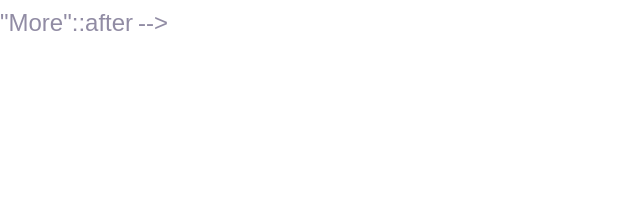
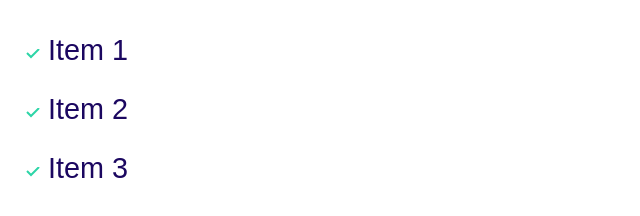
Before and after one commit to laoktaviana/Website, a plain HTML site: page index.html in a window 1280 px wide. Shown: the whole page, without its empty margins (0-640 px from the left). Drawn offline with Linux system fonts and the light colour scheme.

Commit message:
Creat list.

```diff
--- a/css/styles.css
+++ b/css/styles.css
@@ -133,5 +133,17 @@ a{
 }
 
 .list--tick {
+    list-style-image: url(../images/tick.svg);
+    padding-left: 3rem;
+}
 
+.list--tick .list__item{
+    padding-left: 0.5rem;
+    margin-bottom: 1rem;
 }
+
+@media screen and (min-width: 1024px) {
+.list--tick .list__item{
+    padding-left: 0;
+}
+}
--- a/index.html
+++ b/index.html
@@ -7,11 +7,15 @@
     <title>Document</title>
     <link rel="preconnect" href="https://fonts.googleapis.com">
     <link rel="preconnect" href="https://fonts.gstatic.com" crossorigin>
-    <link href="https://fonts.googleapis.com/css2?family=Inter:wght@400;700&display=swap" rel="stylesheet">
+    <link href="https://fonts.googleapis.com/css2?family=Inter:wght@400;600;700&display=swap" rel="stylesheet">
     <link rel="stylesheet" href="css/normalize.css">
     <link rel="stylesheet" href="css/styles.css">
 </head>
 <body>
-    <a href="#" class="link-arrow">"More"::after</a>
+    <ul class="list list--tick">
+        <li class="list__item">Item 1</li>
+        <li class="list__item">Item 2</li>
+        <li class="list__item">Item 3</li>
+    </ul>
 </body>
 </html>
```
Also changed, not shown: components/badges.html (added, +3 -0 lines), components/lists.html (added, +5 -0 lines), images/tick.svg (added).
